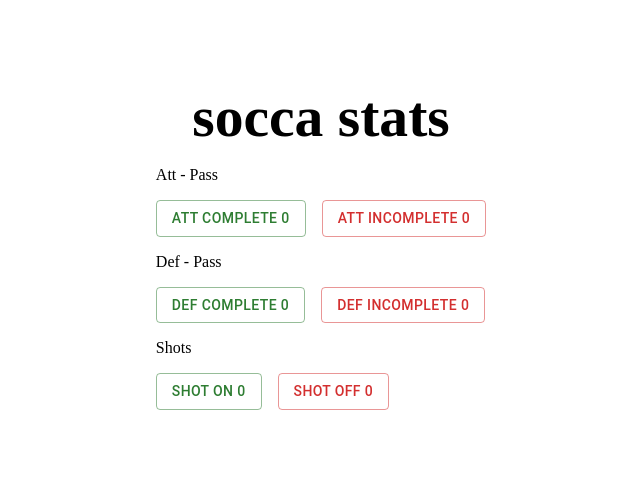
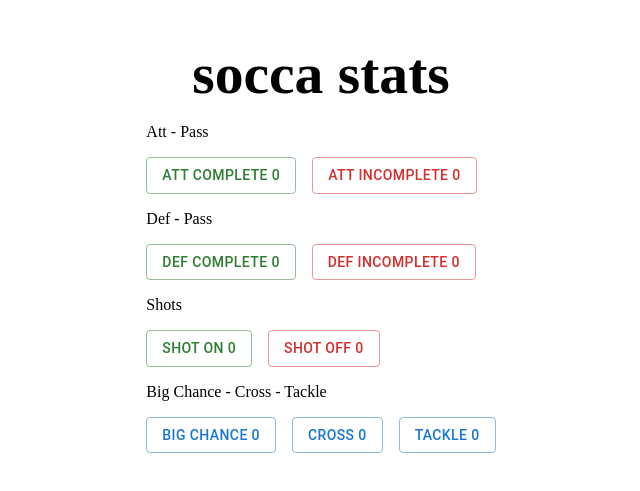
Before and after one commit to mklhbrd/button-counter, a Next.js app: page / in a window 1280 px wide. Shown: the part 161-652 px from the top of the page, without its empty margins (319-959 px from the left). Built offline with nearby package versions, Linux system fonts and the light colour scheme.

Commit message:
added buttons
big chance, cross, and tackle

```diff
--- /dev/null
+++ b/components/big chance.js
@@ -0,0 +1,13 @@
+import { Button } from "@mui/material";
+import { useState} from "react";
+
+
+export function useBigChance() {
+    const [ButtonCount7, setbuttoncount] = useState(0)
+
+    const buttonClicked7 = () => setbuttoncount(value => value + 1)
+    return {
+        ButtonCount7,
+        buttonClicked7
+    }
+}
--- /dev/null
+++ b/components/cross.js
@@ -0,0 +1,13 @@
+import { Button } from "@mui/material";
+import { useState} from "react";
+
+
+export function useCross() {
+    const [ButtonCount8, setbuttoncount] = useState(0)
+
+    const buttonClicked8 = () => setbuttoncount(value => value + 1)
+    return {
+        ButtonCount8,
+        buttonClicked8
+    }
+}
--- /dev/null
+++ b/components/tackle.js
@@ -0,0 +1,13 @@
+import { Button } from "@mui/material";
+import { useState} from "react";
+
+
+export function useTackle() {
+    const [ButtonCount9, setbuttoncount] = useState(0)
+
+    const buttonClicked9 = () => setbuttoncount(value => value + 1)
+    return {
+        ButtonCount9,
+        buttonClicked9
+    }
+}
--- a/pages/index.js
+++ b/pages/index.js
@@ -3,6 +3,9 @@ import styles from '../styles/Home.module.css';
 import { Button, Grid, Stack } from '@mui/material';
 import { useAttPassIncomplete, useDefPassComplete, useDefPassIncomplete, useattPassComplete } from '../components/pass';
 import { useShotOffTarget, useShotOnTarget } from '../components/shots';
+import { useBigChance } from '../components/big chance';
+import { useCross } from '../components/cross';
+import { useTackle } from '../components/tackle';
 
 
 export default function Home() {
@@ -12,6 +15,9 @@ export default function Home() {
   const {defPassIncompButtonCount, defPassIncomp} = useDefPassIncomplete()
   const {ButtonCount5, buttonClicked5} = useShotOnTarget()
   const {ButtonCount6, buttonClicked6} = useShotOffTarget()
+  const {ButtonCount7, buttonClicked7} = useBigChance()
+  const {ButtonCount8, buttonClicked8} = useCross()
+  const {ButtonCount9, buttonClicked9} = useTackle()
 
 
 
@@ -40,7 +46,12 @@ export default function Home() {
         <Button color='success' variant='outlined' onClick={buttonClicked5}>Shot On {ButtonCount5}</Button>
         <Button color='error' variant='outlined' onClick={buttonClicked6}>Shot Off {ButtonCount6}</Button>
         </Stack>
-
+        <p> Big Chance - Cross - Tackle</p>
+        <Stack direction={'row'} spacing={2}>
+          <Button variant='outlined' onClick={buttonClicked7}> Big Chance {ButtonCount7}</Button>
+          <Button variant='outlined' onClick={buttonClicked8}> Cross {ButtonCount8}</Button>
+          <Button variant='outlined' onClick={buttonClicked9}> Tackle {ButtonCount9}</Button>
+        </Stack>
 
 
       </div>
```
